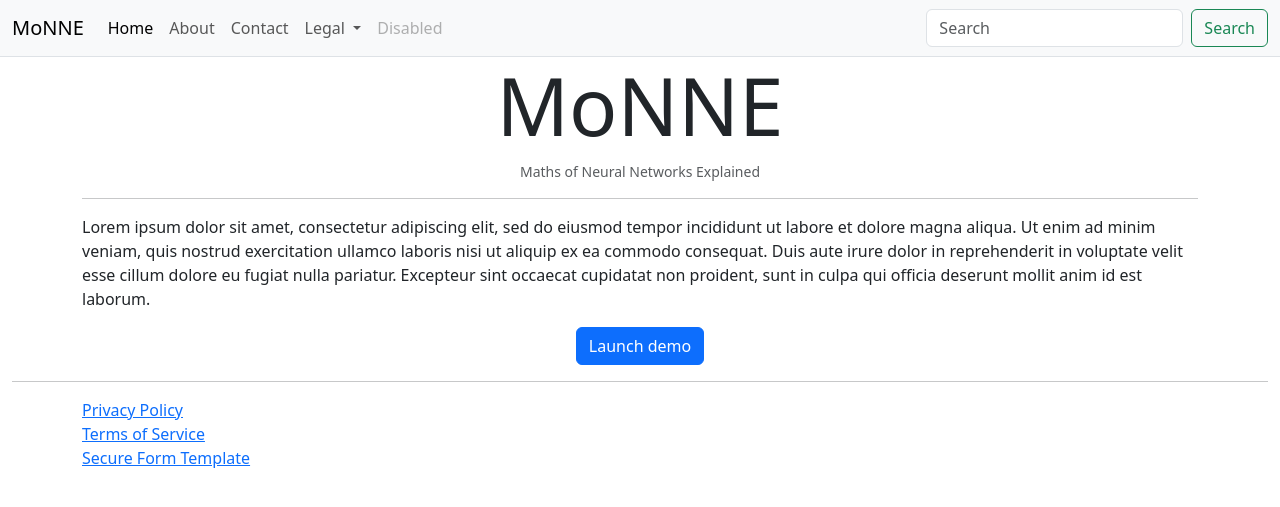
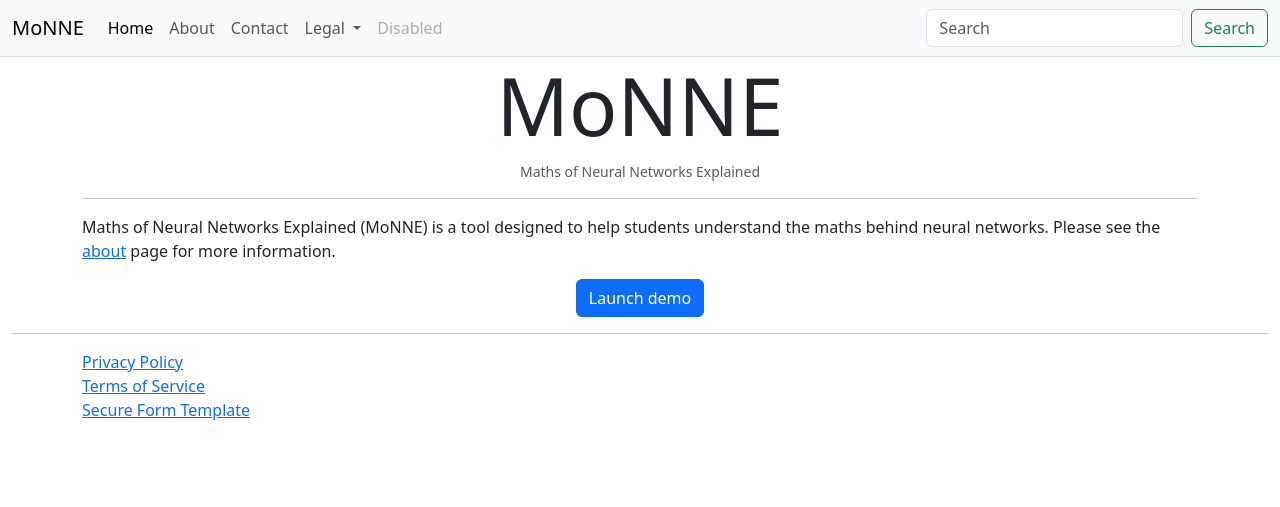
Before and after one commit to TempeHS/2026SE_MajorProject_Xavier.P, a Flask app: page / in a window 1280 px wide. Shown: the top 507 px of the page. Run offline with Flask 3, Linux system fonts and the light colour scheme; some libraries are stand-ins or nearby versions.

Commit message:
added info text to index

```diff
--- a/templates/index.html
+++ b/templates/index.html
@@ -11,13 +11,9 @@
   <hr />
   <div class="row">
     <p>
-      Lorem ipsum dolor sit amet, consectetur adipiscing elit, sed do eiusmod
-      tempor incididunt ut labore et dolore magna aliqua. Ut enim ad minim
-      veniam, quis nostrud exercitation ullamco laboris nisi ut aliquip ex ea
-      commodo consequat. Duis aute irure dolor in reprehenderit in voluptate
-      velit esse cillum dolore eu fugiat nulla pariatur. Excepteur sint occaecat
-      cupidatat non proident, sunt in culpa qui officia deserunt mollit anim id
-      est laborum.
+      Maths of Neural Networks Explained (MoNNE) is a tool designed to help
+      students understand the maths behind neural networks. Please see the
+      <a href="/about">about</a> page for more information.
     </p>
   </div>
   <div class="row justify-content-center">
```
Also changed, not shown: 1 other file.
